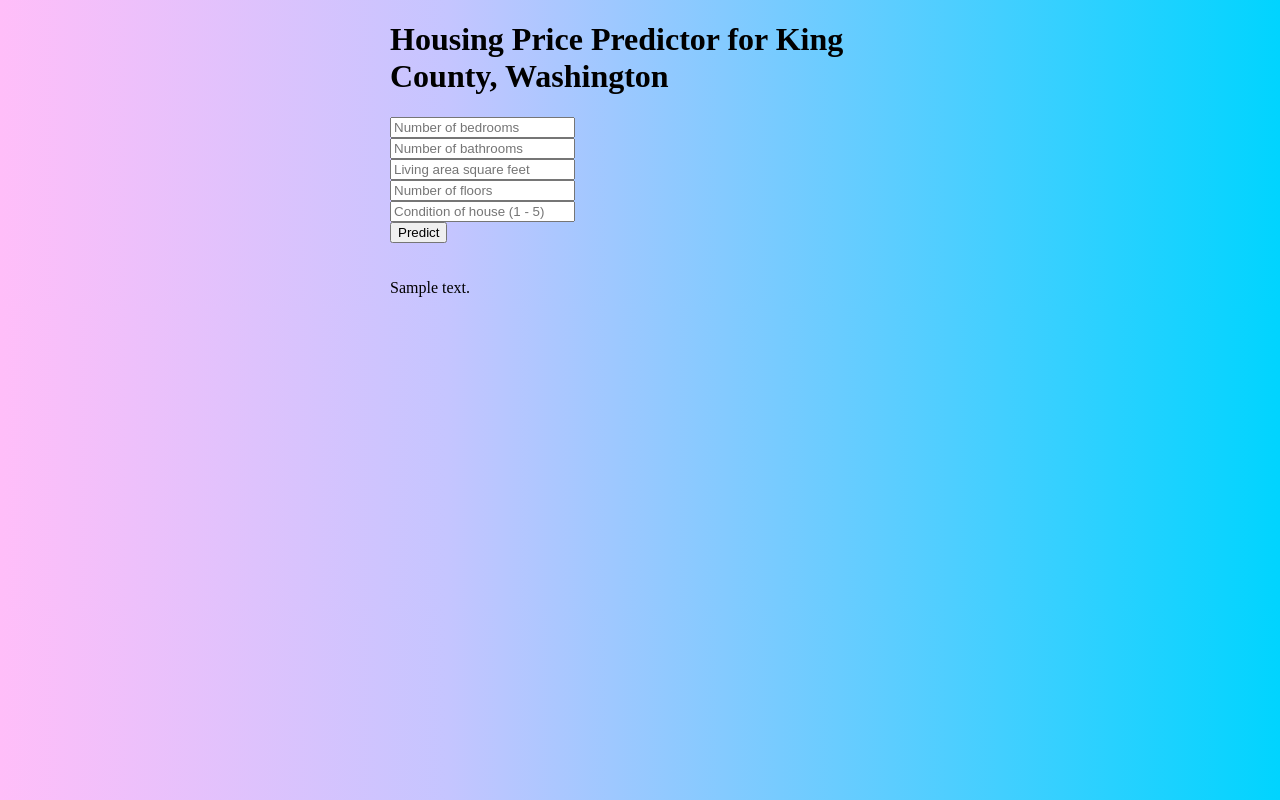
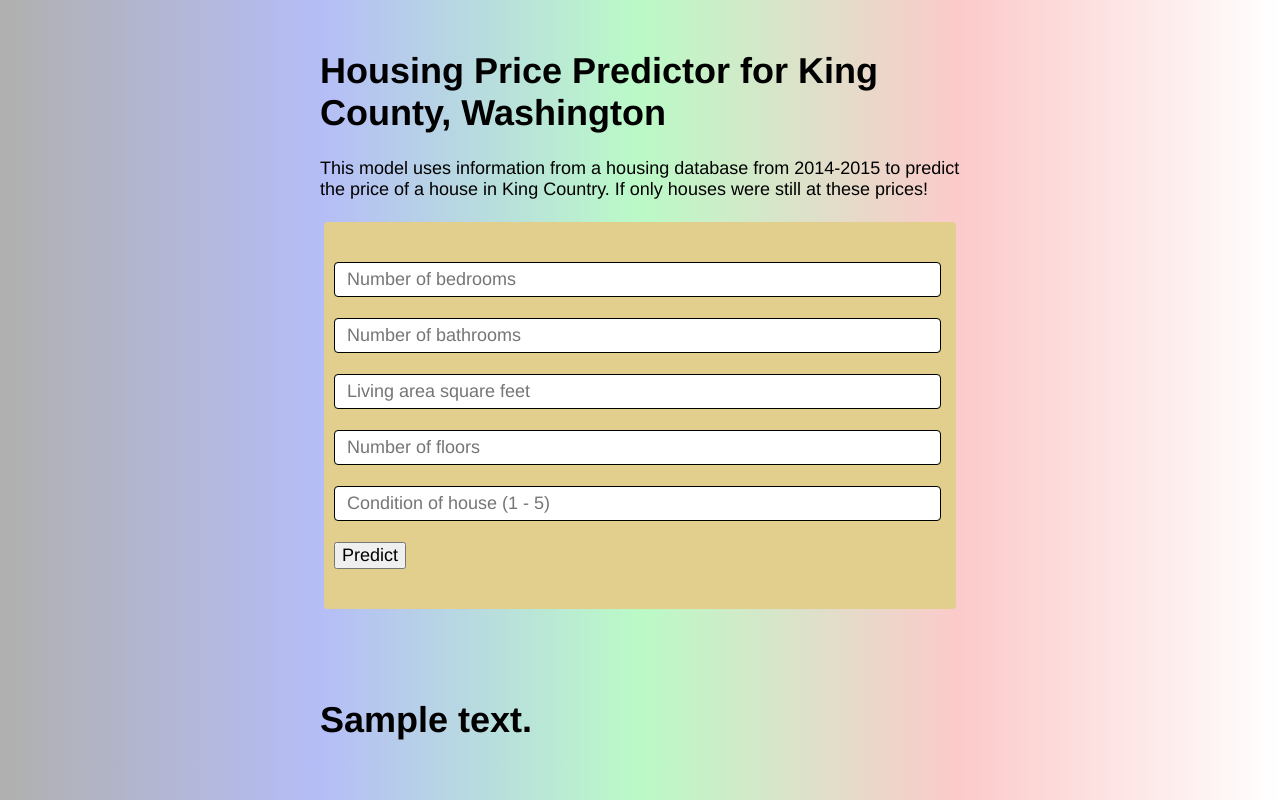
Before and after one commit to TheHamhams/DG-Housing, a Flask app: template templates/index.html in a window 1280 px wide. Run offline with Flask 2, Linux system fonts and the light colour scheme; the template is opened without the code that fills it: most values are stand-ins (such as "Sample title", 1, 10 or a date in 2020); parts of the project's set-up code (start-up, migrations or seed data) failed here and were passed over.

Commit message:
updated css

```diff
--- a/static/css/main.css
+++ b/static/css/main.css
@@ -1,9 +1,74 @@
+*::after{
+  box-sizing: border-box;
+}
 body{
-    background: rgb(255,190,249);
-    background: linear-gradient(90deg, rgba(255,190,249,1) 0%, rgba(197,197,255,1) 35%, rgba(0,212,255,1) 100%);
+  font-family: helvetica;
+  font-size: 18px;
+  background: repeating-linear-gradient(
+  90deg,
+  rgb(176, 176, 174),
+  rgb(181, 189, 247),
+  rgb(187, 250, 199),
+  rgb(252, 202, 202),
+  rgb(255, 255, 255));
+    margin: 0;
 }
 
-.container {
-    max-width: 500px;
-    margin: auto;
-  }
+body::before {
+  content:'';
+  position: fixed;
+  top: 0;
+  left: 0;
+  height: 100%;
+  width: 100%;
+  z-index: -1;
+  background-size: cover;
+  background-position: center;
+}
+.container{
+  width: 50%;
+  margin: 3.125rem auto 0 auto;
+}
+
+form{
+  background: RGB(227, 207, 141);
+  padding: 2.5rem 0.625rem;
+  border-radius: 0.25rem;
+}
+
+.form-group{
+  margin: 0 auto 1.25rem auto;
+  padding: 0.25rem;
+}
+
+label{
+  display: flex;
+  align-items: center;
+  margin-bottom: 0.5rem;
+}
+
+input,
+button,
+select,
+textarea{
+  margin: 0;
+  font-family: inherit;
+  font-size:inherit;
+  line-height: inherit;
+}
+
+.form-control{
+  display: block;
+  width: 95%;
+  padding: 0.375rem 0.75rem;
+  background-clip: padding-box;
+  border: 1px solid;
+  border-radius: 0.25rem
+}
+
+.input-textarea{
+  min-height: 120px;
+  width: 50%;
+  padding: 0.625rem;
+  resize:vertical;
+}
--- a/templates/index.html
+++ b/templates/index.html
@@ -7,20 +7,24 @@
     <body>
         <div class="container">
             <h1>Housing Price Predictor for King County, Washington</h1>
-
-            <form action="{{ url_for('predict') }}"method="post">
-                <input type="text" name="bedrooms" placeholder="Number of bedrooms" required="required" /><br>
-                <input type="text" name="bathrooms" placeholder="Number of bathrooms" required="required" /><br>
-                <input type="text" name="sqft_living" placeholder="Living area square feet" required="required" /><br>
-                <input type="text" name="floors" placeholder="Number of floors" required="required" /><br>
-                <input type="text" name="condition" placeholder="Condition of house (1 - 5)" required="required" /><br>
+            <p>This model uses information from a housing database from 2014-2015 to predict the price of a house in King Country. If only houses were still
+              at these prices!
+            </p>
+            <div class='form-group'>
+              <form action="{{ url_for('predict') }}"method="post">
+                  <input type="text" class='form-control' name="bedrooms" placeholder="Number of bedrooms" required="required" /><br>
+                  <input type="text" class='form-control' name="bathrooms" placeholder="Number of bathrooms" required="required" /><br>
+                  <input type="text" class='form-control' name="sqft_living" placeholder="Living area square feet" required="required" /><br>
+                  <input type="text" class='form-control' name="floors" placeholder="Number of floors" required="required" /><br>
+                  <input type="text" class='form-control' name="condition" placeholder="Condition of house (1 - 5)" required="required" /><br>
 
 
-                <button type="submit" class='btn btn-primary btn-block btn-Large'>Predict</button>
-            </form>
+                  <button type="submit" class='btn btn-primary btn-block btn-Large'>Predict</button>
+              </form>
+            </div>
             <br>
             <br>
-            {{ prediction_text }}
+            <h1>{{ prediction_text }}</h1>
         </div>
     </body>
 </html>
```
